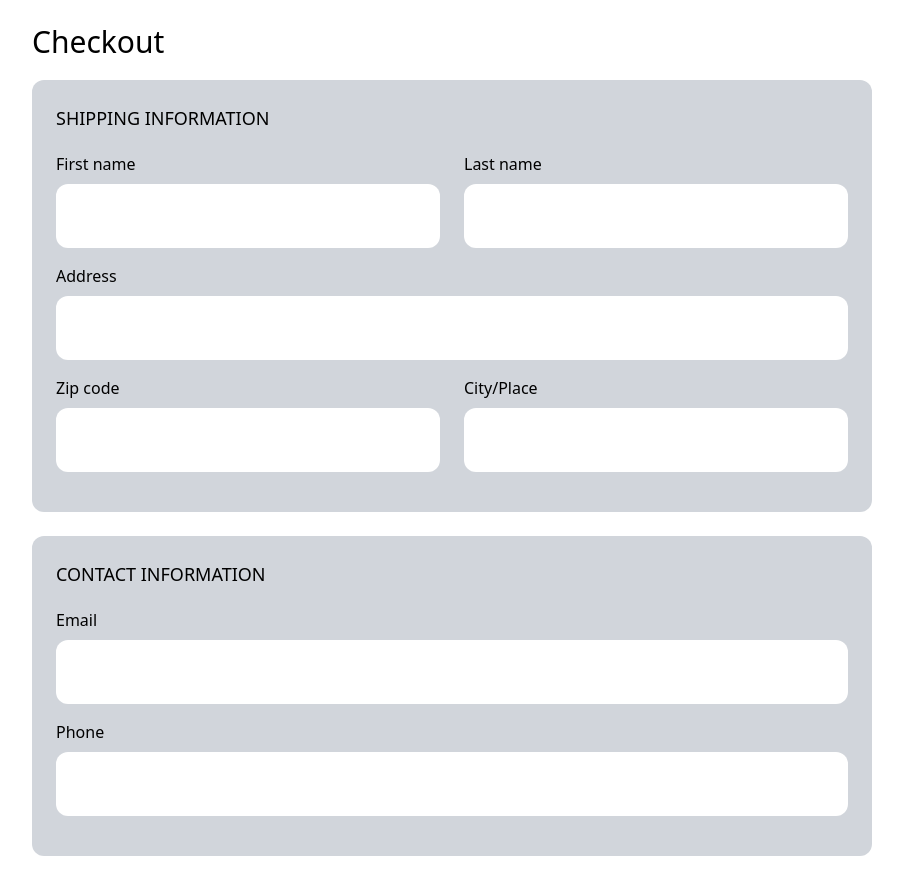
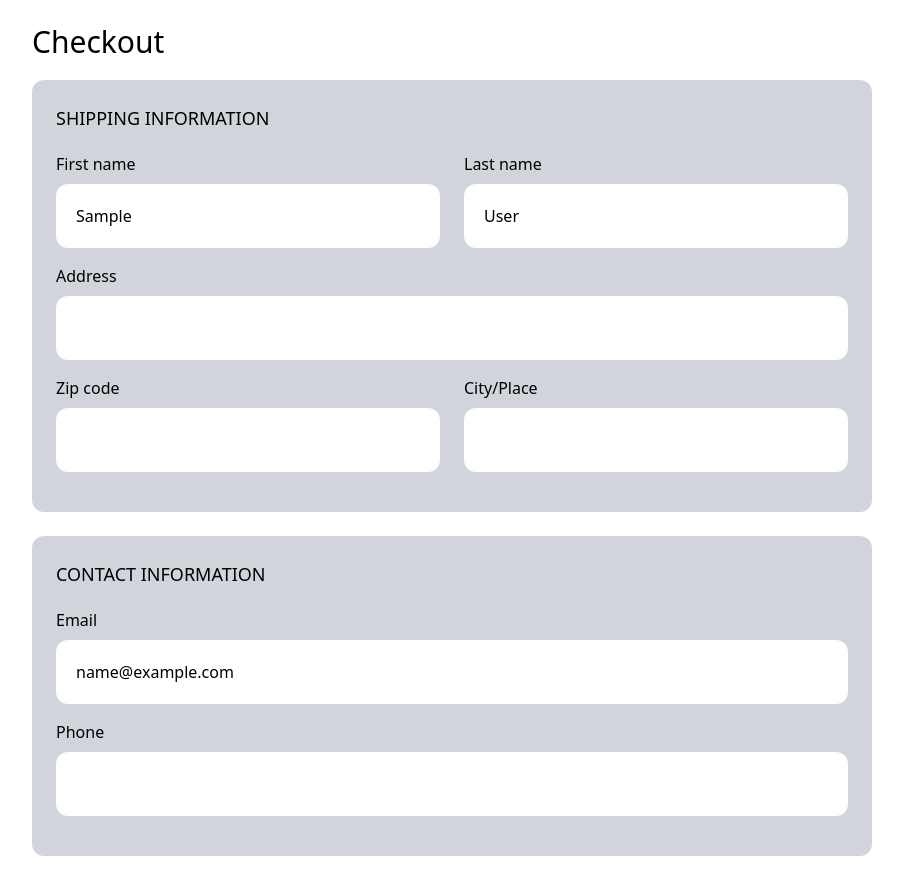
Before and after one commit to marshalmori/marshal-ecommerce, a Django app: page /cart/checkout/ in a window 1280 px wide. Shown: the part 77-953 px from the top of the page, without its empty margins (32-935 px from the left). Run offline with Django 4.2, Linux system fonts and the light colour scheme; the visitor is signed in with stand-in values (Sample User, id 1); some libraries are stand-ins or nearby versions.

Commit message:
Show user information in the checkout page

```diff
--- a/cart/templates/cart/checkout.html
+++ b/cart/templates/cart/checkout.html
@@ -14,11 +14,11 @@
                     <div class="flex space-x-6">
                         <div class="w-1/2 mb-4">
                             <label for="" class="inline-block mb-2">First name</label>
-                            <input type="text" class="w-full p-5 rounded-xl">
+                            <input type="text" class="w-full p-5 rounded-xl" value="{{ request.user.first_name }}">
                         </div>
                         <div class="w-1/2 mb-4">
                             <label for="" class="inline-block mb-2">Last name</label>
-                            <input type="text" class="w-full p-5 rounded-xl">
+                            <input type="text" class="w-full p-5 rounded-xl" value="{{ request.user.last_name }}">
                         </div>
                     </div>
 
@@ -47,7 +47,7 @@
 
                     <div class="mb-4">
                         <label for="" class="inline-block mb-2">Email</label>
-                        <input type="email" class="w-full p-5 rounded-xl">
+                        <input type="email" class="w-full p-5 rounded-xl" value="{{ request.user.email }}">
                     </div>
 
                     <div class="mb-4">
--- a/project/settings.py
+++ b/project/settings.py
@@ -29,6 +29,7 @@ ALLOWED_HOSTS: list[str] = []
 
 LOGOUT_REDIRECT_URL = '/'
 LOGIN_REDIRECT_URL = '/'
+LOGIN_URL = '/login/'
 
 SESSION_COOKIE_AGE = 86400
 CART_SESSION_ID = 'cart'
```
